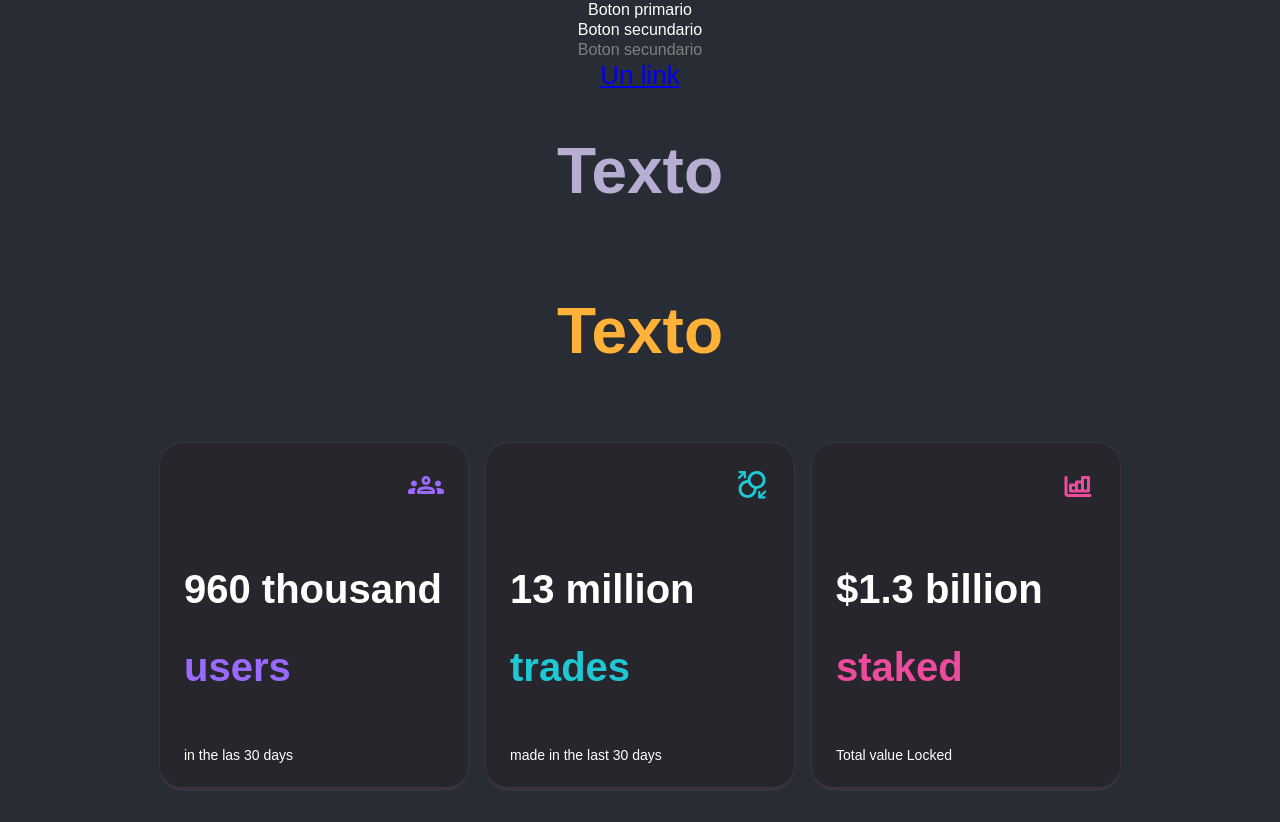
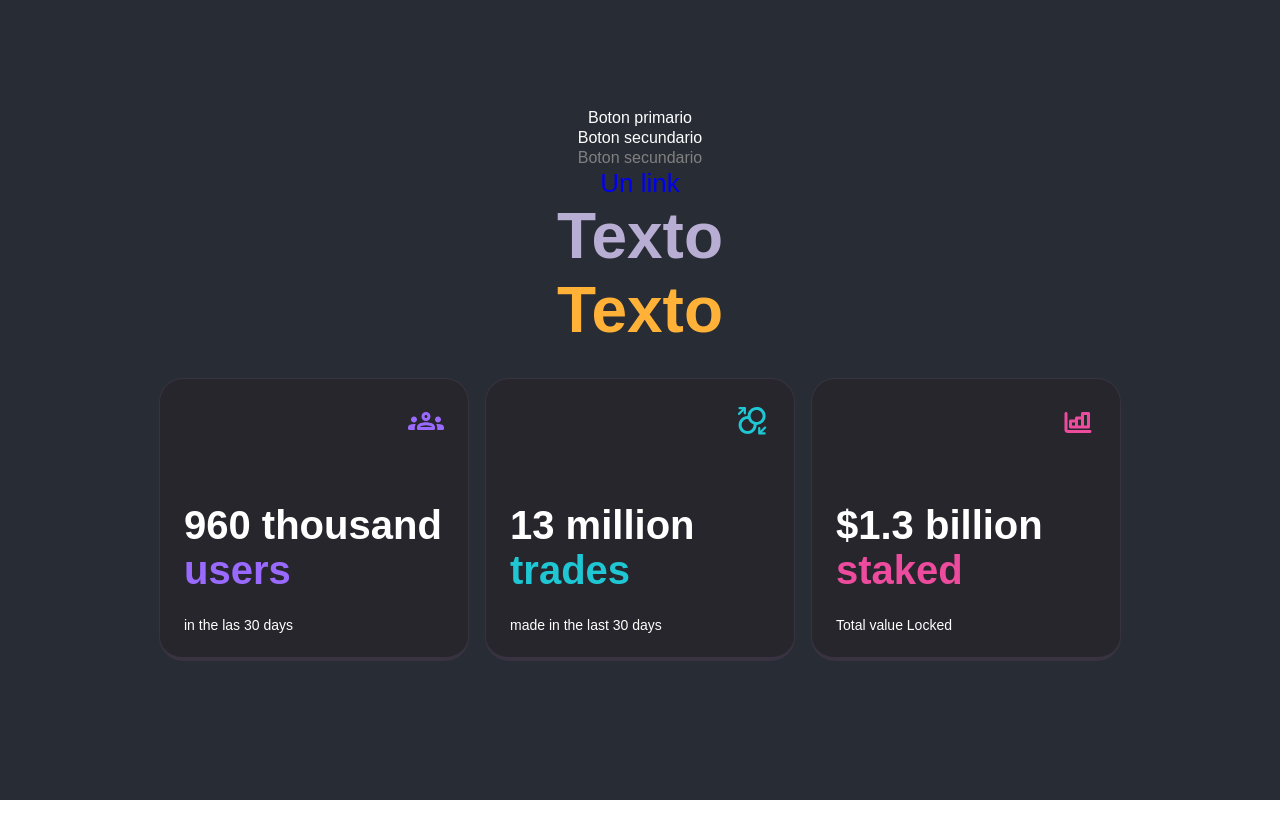
Before and after one commit to Develhope-e3/pancake-swap, a React (Create React App) app: page / in a window 1280 px wide. After the commit the page ends 800 px from the top, so only its background shows below. Built offline with nearby package versions, Linux system fonts and the light colour scheme.

Commit message:
refactor: delete margins, paddings, text-decorations and list-style-types on html elements

```diff
--- a/src/componentes/Texto/Texto.scss
+++ b/src/componentes/Texto/Texto.scss
@@ -35,6 +35,9 @@
   font-size: var(--font-size-ms);
 }
 
-h1 h2 h3 {
-  margin: 0
+a, p, ul, li, h1, h2, h3, h4 {
+  margin: 0;
+  padding: 0;
+  text-decoration: none;
+  list-style-type: none;
 }
```
